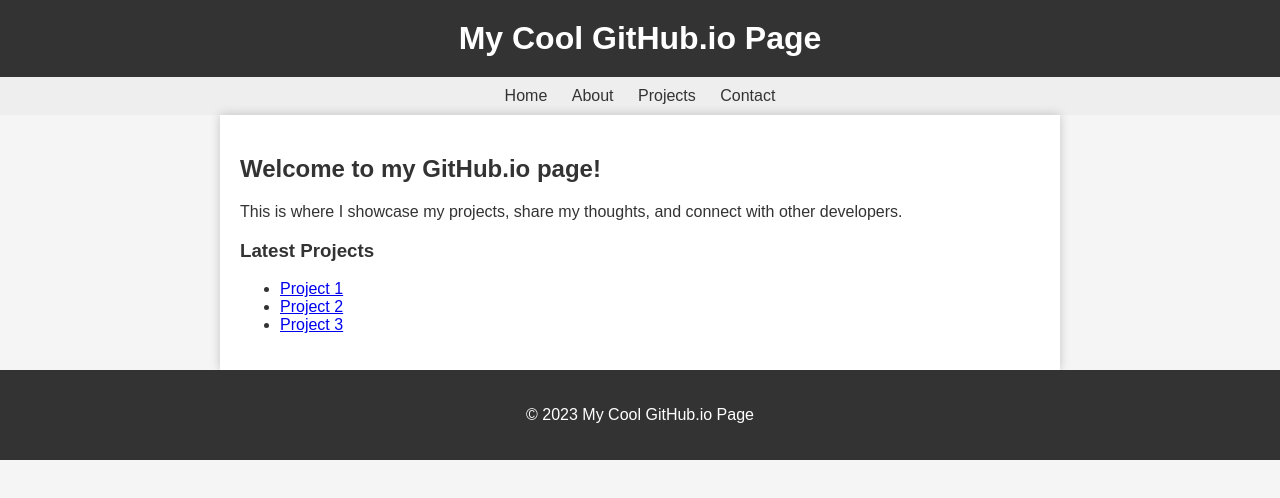
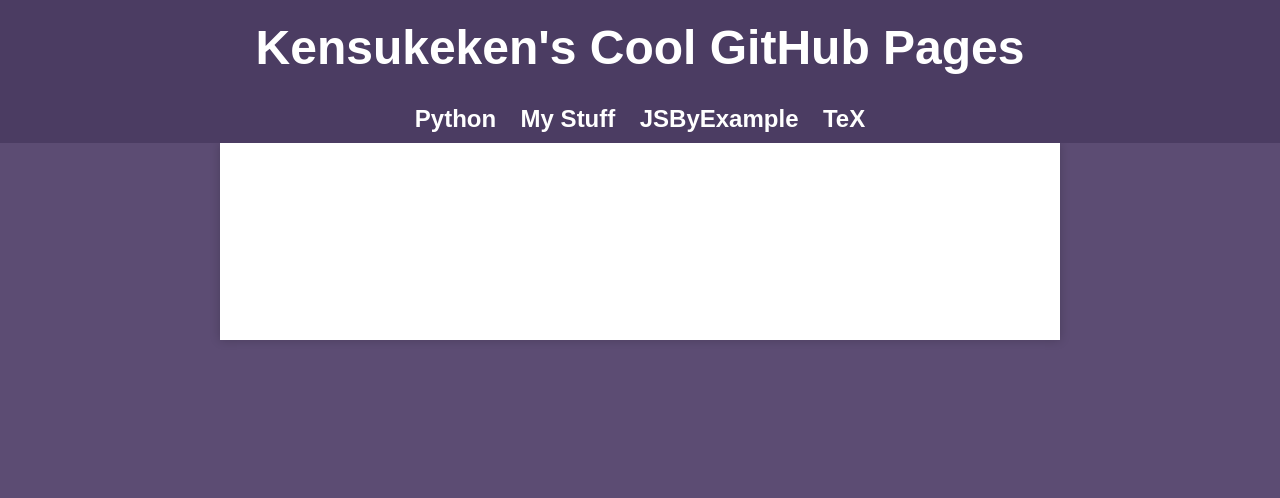
Before and after one commit to Kensukeken/Kensukeken.github.io, a plain HTML site: page index.html in a window 1280 px wide. Drawn offline with Linux system fonts and the light colour scheme.

Commit message:
Update index.html

```diff
--- a/index.html
+++ b/index.html
@@ -1,82 +1,124 @@
 <!DOCTYPE html>
 <html>
 <head>
-	<title>My Cool GitHub.io Page</title>
+	<title>Kensukeken's Cool GitHub Pages</title>
 	<style>
 		body {
+			background-color: #5c4c73;
+			color: #fff;
 			font-family: Arial, sans-serif;
-			background-color: #F5F5F5;
-			color: #333;
 			margin: 0;
 			padding: 0;
 		}
 
 		header {
-			background-color: #333;
-			color: #FFF;
+			background-color: #4b3c62;
+			color: #fff;
 			padding: 20px;
 			text-align: center;
+			position: relative;
+			z-index: 1;
 		}
 
 		h1 {
 			margin: 0;
+			font-size: 48px;
+			font-weight: bold;
 		}
 
 		nav {
-			background-color: #EEE;
+			background-color: #4b3c62;
 			padding: 10px;
 			text-align: center;
+			position: relative;
+			z-index: 1;
 		}
 
 		nav a {
-			color: #333;
+			color: #fff;
 			text-decoration: none;
 			padding: 10px;
+			font-size: 24px;
+			font-weight: bold;
+			transition: all 0.3s ease;
 		}
 
 		nav a:hover {
-			background-color: #333;
-			color: #FFF;
+			background-color: #fff;
+			color: #5c4c73;
+			border-radius: 10px;
+			box-shadow: 0 0 10px rgba(0, 0, 0, 0.2);
 		}
 
 		main {
 			max-width: 800px;
 			margin: 0 auto;
 			padding: 20px;
-			background-color: #FFF;
+			background-color: #fff;
+			box-shadow: 0 0 10px rgba(0, 0, 0, 0.2);
+			position: relative;
+			z-index: 0;
+		}
+
+		h2 {
+			font-size: 36px;
+			font-weight: bold;
+			margin-top: 40px;
+		}
+
+		p {
+			font-size: 18px;
+			line-height: 1.5;
+			margin-top: 20px;
+		}
+
+		ul {
+			list-style-type: none;
+			padding: 0;
+			margin: 0;
+		}
+
+		li {
+			margin-bottom: 10px;
+		}
+
+		.math {
+			font-size: 36px;
+			font-weight: bold;
+			color: #fff;
+			background-color: #4b3c62;
+			padding: 5px 10px;
+			border-radius: 10px;
+			margin-right: 10px;
+		}
+
+		.gif {
+			max-width: 100%;
+			margin: 20px 0;
+			border-radius: 10px;
 			box-shadow: 0 0 10px rgba(0, 0, 0, 0.2);
 		}
 
-		footer {
-			background-color: #333;
-			color: #FFF;
+		.footer {
+			background-color: #4b3c62;
+			color: #fff;
 			padding: 20px;
 			text-align: center;
+			position: relative;
+			z-index: 1;
 		}
 	</style>
 </head>
 <body>
 	<header>
-		<h1>My Cool GitHub.io Page</h1>
+		<h1>Kensukeken's Cool GitHub Pages</h1>
 	</header>
 	<nav>
-		<a href="#">Home</a>
-		<a href="#">About</a>
-		<a href="#">Projects</a>
-		<a href="#">Contact</a>
+		<a href="#">Python</a>
+		<a href="#">My Stuff</a>
+		<a href="#">JSByExample</a>
+		<a href="#">TeX</a>
 	</nav>
 	<main>
-		<h2>Welcome to my GitHub.io page!</h2>
-		<p>This is where I showcase my projects, share my thoughts, and connect with other developers.</p>
-		<h3>Latest Projects</h3>
-		<ul>
-			<li><a href="#">Project 1</a></li>
-			<li><a href="#">Project 2</a></li>
-			<li><a href="#">Project 3</a></li>
-		</ul>
-	</main>
-	<footer>
-		<p>&copy; 2023 My Cool GitHub.io Page</p>
-	</footer>
-</body>
-</html>
+		<h2>Welcome to my GitHub Pages</h2>
+		<p>This
```
